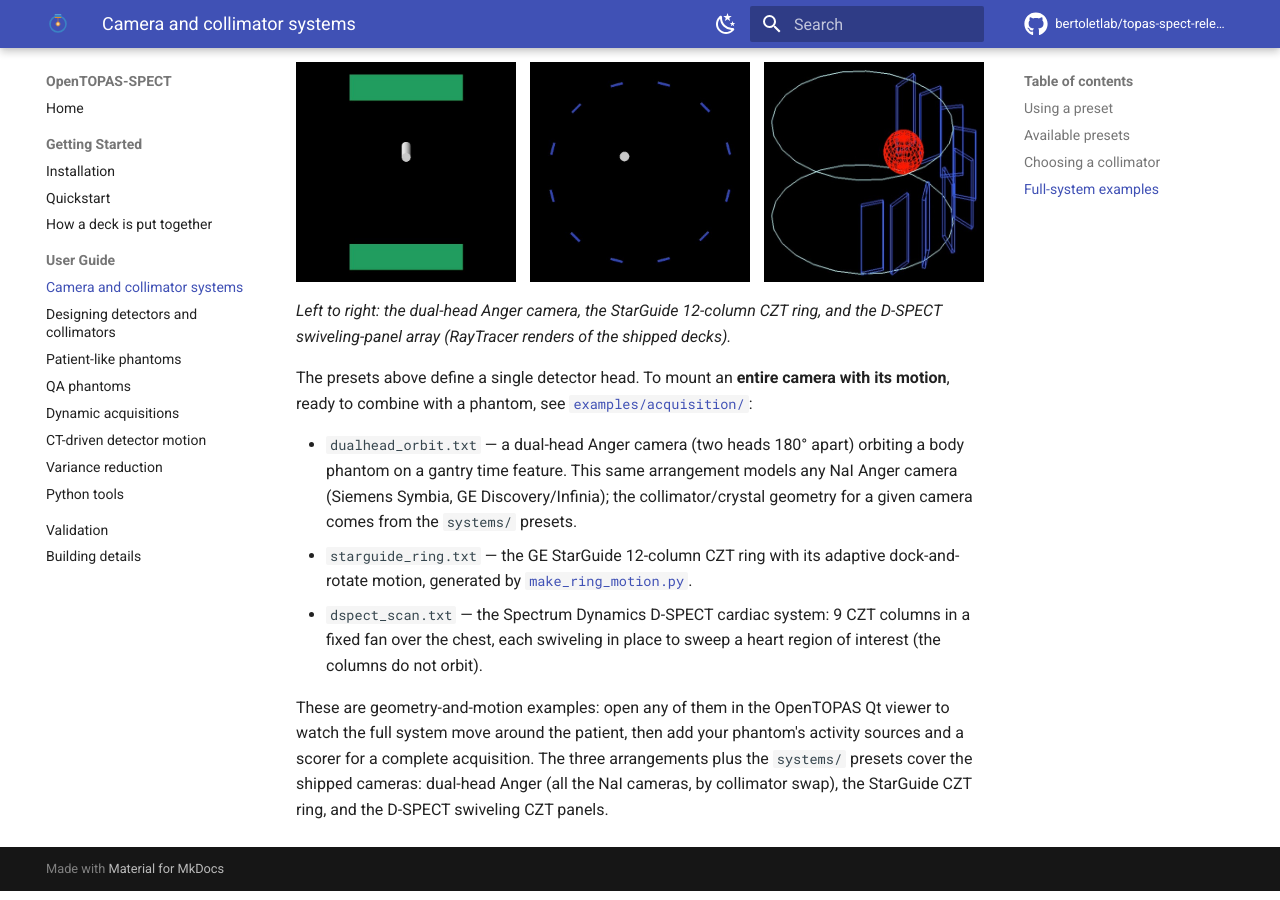
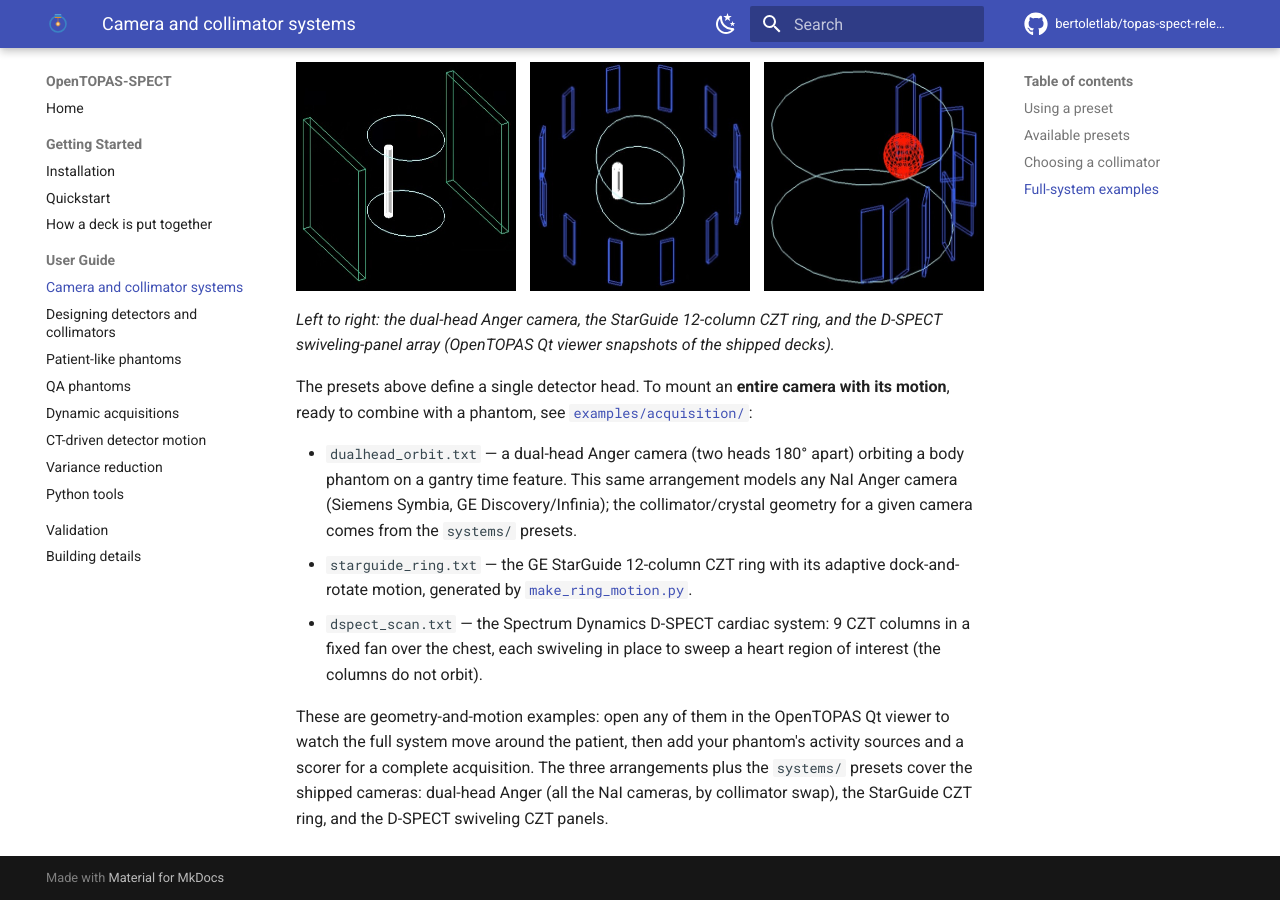
Before and after one commit to bertoletlab/topas-spect-release, an MkDocs documentation site: the page built from docs/systems.md, in a window 1280 px wide and 900 px high, scrolled down 2520 px. Built offline with MkDocs 1.6.1 and Material for MkDocs 9.7.7, drawn with Linux system fonts in a browser that asks for light colours; comment, search, counter and statistics services are not loaded.

Commit message:
Docs: Qt viewer snapshots for full-system figures + render wording

```diff
--- a/docs/systems.md
+++ b/docs/systems.md
@@ -93,7 +93,7 @@ approximated.
 <img src="../assets/renders/dspect.jpg" alt="D-SPECT swiveling CZT panels" style="width:32%">
 </div>
 *Left to right: the dual-head Anger camera, the StarGuide 12-column CZT ring, and the D-SPECT
-swiveling-panel array (RayTracer renders of the shipped decks).*
+swiveling-panel array (OpenTOPAS Qt viewer snapshots of the shipped decks).*
 
 The presets above define a single detector head. To mount an **entire camera with its motion**, ready
 to combine with a phantom, see
```
Also changed, not shown: docs/design.md (+1 -1 lines), docs/qa_phantoms.md (+1 -1 lines), docs/assets/renders/dualhead.jpg, docs/assets/renders/starguide.jpg.
